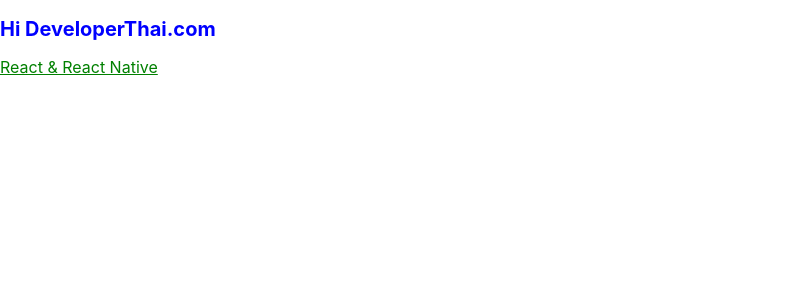
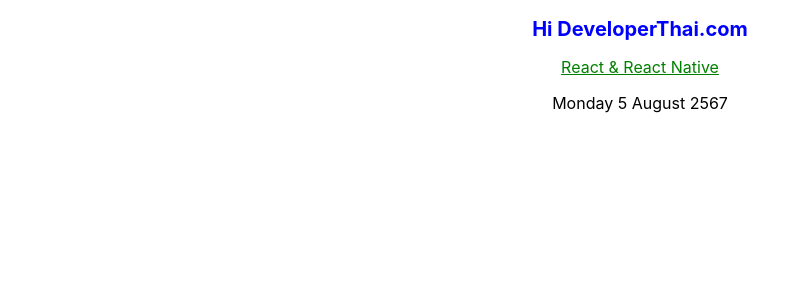
Before and after one commit to Phongsathornjan/my-app, a React (Create React App) app: page / in a window 1280 px wide. Shown: the top 300 px of the page, without its empty margins (0-809 px from the left). Built offline with nearby package versions, Linux system fonts and the light colour scheme.

Commit message:
update class-components

```diff
--- a/src/App.js
+++ b/src/App.js
@@ -1,13 +1,17 @@
 import react from 'react'
 import './style.css'
+import Calendar from './class-components'
 
 
 export default function App (){
 
   return (
     <>
+    <center>
     <h2>Hi DeveloperThai.com</h2>
     <div className='title' >React & React Native</div>
+    </center>
+    <Calendar></Calendar>
     </>
   )
 }
--- /dev/null
+++ b/src/class-components.js
@@ -0,0 +1,18 @@
+import React, { Component } from "react";
+
+export default class Calendar extends Component {
+    getDate(){
+        const dayNames = ['Sunday','Monday','Tuesday','Wednesday','Thursday','Friday','Saturday']
+        const monthNames = ['January','February','March','April','May','June','July','August','September','October','November','December']
+        const date = new Date()
+        const weekDay = dayNames[date.getDay()]
+        const day = date.getDate()
+        const month = monthNames[date.getMonth()]
+        const year = date.getFullYear()+543
+        return `${weekDay} ${day} ${month} ${year}`
+    }
+
+    render(){
+        return <p><center>{this.getDate()}</center></p>
+    }
+}
```
